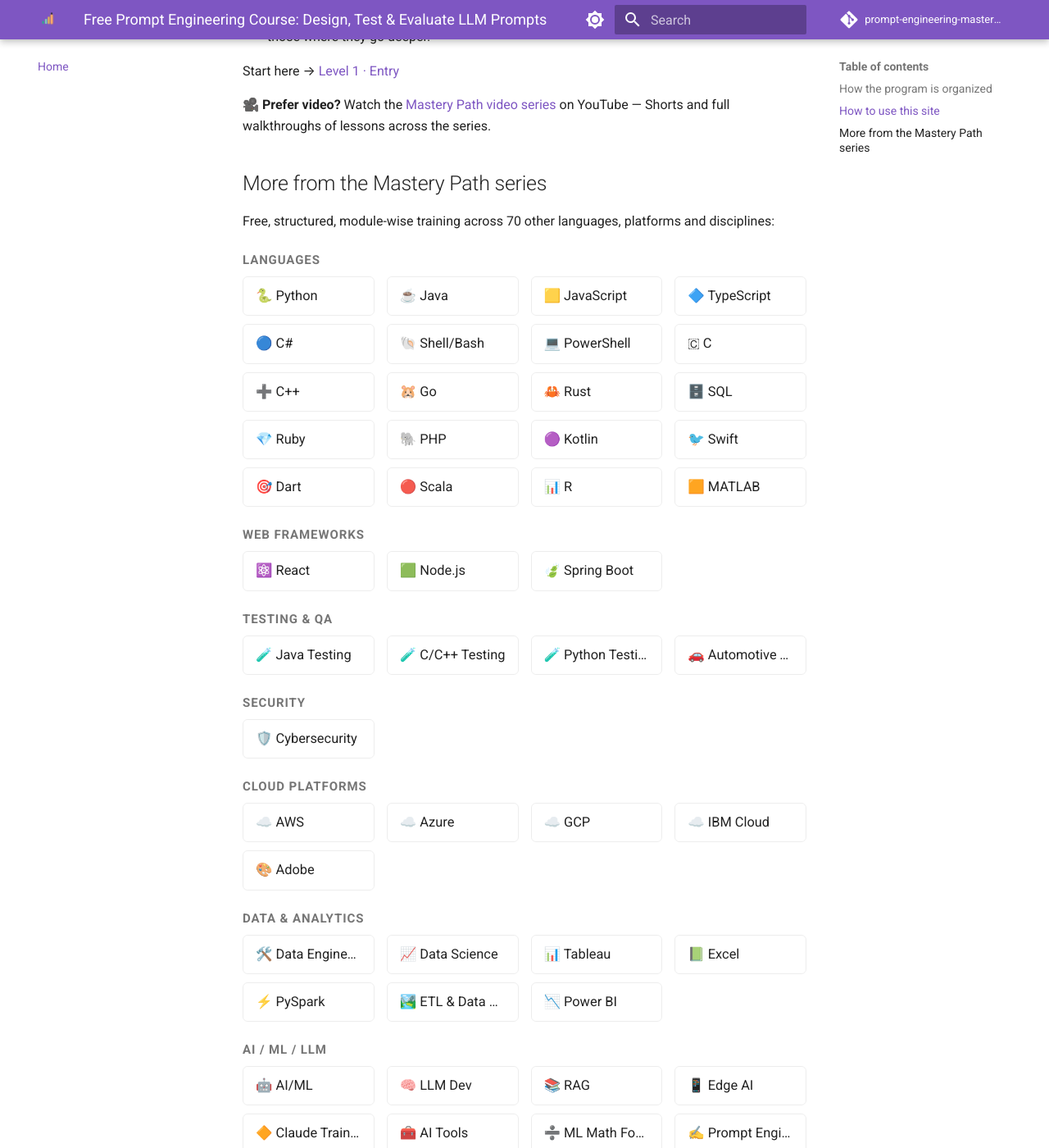
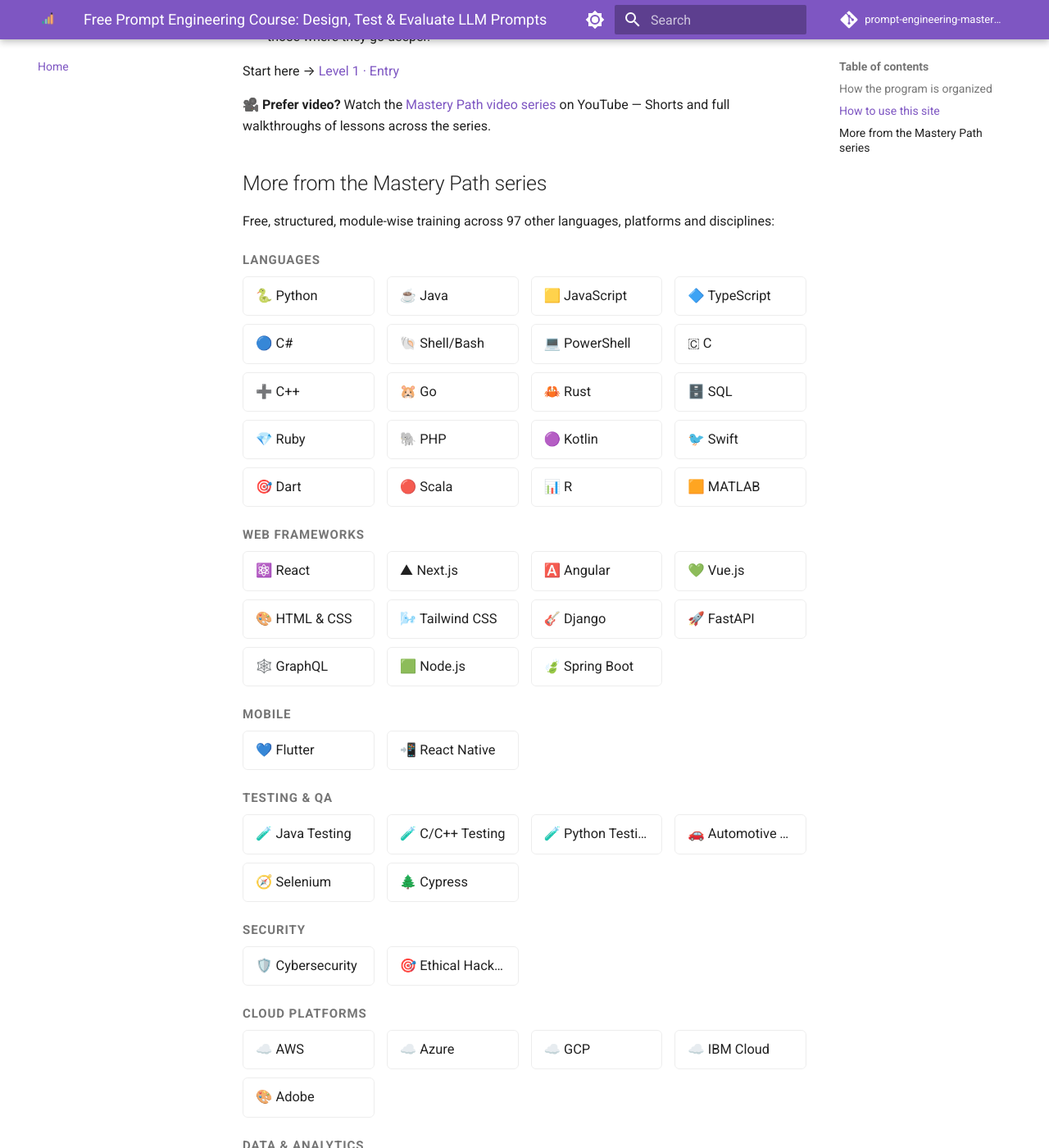
Before and after one commit to SIGILIPELLI/prompt-engineering-mastery-path, an MkDocs documentation site: the page built from docs/index.md, in a window 1280 px wide and 1400 px high, scrolled down 2323 px. Shown: the whole window at 82% size. Built offline with MkDocs 1.6.1 and Material for MkDocs 9.7.7, drawn with Linux system fonts in a browser that asks for light colours; comment, search, counter and statistics services are not loaded; some of the changed text lies outside the part shown.

Commit message:
Refresh cross-site course links to current 98-course catalog
Regenerate the "More from the Mastery Path series" grid and the
404-page course count from the hub's current site list — this page
had drifted out of sync as new courses were added to the network.

Co-Authored-By: Claude Sonnet 5 <noreply@anthropic.com>
Claude-Session: https://claude.ai/code/session_01Hje8nqbBP9V9WQ3JEcJc69

```diff
--- a/docs/index.md
+++ b/docs/index.md
@@ -106,7 +106,7 @@ Start here → [Level 1 · Entry](level-1/index.md)
 
 ## More from the Mastery Path series
 
-Free, structured, module-wise training across 70 other languages, platforms and disciplines:
+Free, structured, module-wise training across 97 other languages, platforms and disciplines:
 
 <div class="mastery-grid-wrap">
 <p class="mastery-grid-category">Languages</p>
@@ -135,8 +135,21 @@ Free, structured, module-wise training across 70 other languages, platforms and
 <p class="mastery-grid-category">Web Frameworks</p>
 <div class="mastery-grid">
   <a href="https://sigilipelli.github.io/react-mastery-path/">⚛️ React</a>
+  <a href="https://sigilipelli.github.io/nextjs-mastery-path/">▲ Next.js</a>
+  <a href="https://sigilipelli.github.io/angular-mastery-path/">🅰️ Angular</a>
+  <a href="https://sigilipelli.github.io/vue-mastery-path/">💚 Vue.js</a>
+  <a href="https://sigilipelli.github.io/html-css-mastery-path/">🎨 HTML & CSS</a>
+  <a href="https://sigilipelli.github.io/tailwind-mastery-path/">🌬️ Tailwind CSS</a>
+  <a href="https://sigilipelli.github.io/django-mastery-path/">🎸 Django</a>
+  <a href="https://sigilipelli.github.io/fastapi-mastery-path/">🚀 FastAPI</a>
+  <a href="https://sigilipelli.github.io/graphql-mastery-path/">🕸️ GraphQL</a>
   <a href="https://sigilipelli.github.io/nodejs-mastery-path/">🟩 Node.js</a>
   <a href="https://sigilipelli.github.io/spring-boot-mastery-path/">🍃 Spring Boot</a>
+</div>
+<p class="mastery-grid-category">Mobile</p>
+<div class="mastery-grid">
+  <a href="https://sigilipelli.github.io/flutter-mastery-path/">💙 Flutter</a>
+  <a href="https://sigilipelli.github.io/react-native-mastery-path/">📲 React Native</a>
 </div>
 <p class="mastery-grid-category">Testing & QA</p>
 <div class="mastery-grid">
@@ -144,10 +157,13 @@ Free, structured, module-wise training across 70 other languages, platforms and
   <a href="https://sigilipelli.github.io/cpp-testing-mastery-path/">🧪 C/C++ Testing</a>
   <a href="https://sigilipelli.github.io/python-testing-mastery-path/">🧪 Python Testing</a>
   <a href="https://sigilipelli.github.io/automotive-testing-mastery-path/">🚗 Automotive Testing</a>
+  <a href="https://sigilipelli.github.io/selenium-mastery-path/">🧭 Selenium</a>
+  <a href="https://sigilipelli.github.io/cypress-mastery-path/">🌲 Cypress</a>
 </div>
 <p class="mastery-grid-category">Security</p>
 <div class="mastery-grid">
   <a href="https://sigilipelli.github.io/cybersecurity-mastery-path/">🛡️ Cybersecurity</a>
+  <a href="https://sigilipelli.github.io/ethical-hacking-mastery-path/">🎯 Ethical Hacking</a>
 </div>
 <p class="mastery-grid-category">Cloud Platforms</p>
 <div class="mastery-grid">
@@ -167,6 +183,14 @@ Free, structured, module-wise training across 70 other languages, platforms and
   <a href="https://sigilipelli.github.io/etl-datalake-mastery-path/">🏞️ ETL & Data Lake</a>
   <a href="https://sigilipelli.github.io/power-bi-mastery-path/">📉 Power BI</a>
 </div>
+<p class="mastery-grid-category">Databases</p>
+<div class="mastery-grid">
+  <a href="https://sigilipelli.github.io/postgresql-mastery-path/">🐘 PostgreSQL</a>
+  <a href="https://sigilipelli.github.io/mongodb-mastery-path/">🍃 MongoDB</a>
+  <a href="https://sigilipelli.github.io/redis-mastery-path/">🟥 Redis</a>
+  <a href="https://sigilipelli.github.io/snowflake-mastery-path/">❄️ Snowflake</a>
+  <a href="https://sigilipelli.github.io/databricks-mastery-path/">🧱 Databricks</a>
+</div>
 <p class="mastery-grid-category">AI / ML / LLM</p>
 <div class="mastery-grid">
   <a href="https://sigilipelli.github.io/ai-ml-mastery-path/">🤖 AI/ML</a>
@@ -176,7 +200,9 @@ Free, structured, module-wise training across 70 other languages, platforms and
   <a href="https://sigilipelli.github.io/claude-training-mastery-path/">🔶 Claude Training</a>
   <a href="https://sigilipelli.github.io/ai-tools-mastery-path/">🧰 AI Tools</a>
   <a href="https://sigilipelli.github.io/ml-math-mastery-path/">➗ ML Math Foundations</a>
-  <a href="https://sigilipelli.github.io/prompt-engineering-mastery-path/">✍️ Prompt Engineering</a>
+  <a href="https://sigilipelli.github.io/ai-agents-mastery-path/">🕹️ AI Agents</a>
+  <a href="https://sigilipelli.github.io/mlops-mastery-path/">🔁 MLOps</a>
+  <a href="https://sigilipelli.github.io/computer-vision-mastery-path/">👁️ Computer Vision</a>
 </div>
 <p class="mastery-grid-category">Embedded Systems</p>
 <div class="mastery-grid">
--- a/docs/overrides/404.html
+++ b/docs/overrides/404.html
@@ -6,7 +6,7 @@
   <p>That link is broken, or the page moved. Try one of these instead:</p>
   <p class="mp-404-actions">
     <a href="{{ config.site_url }}" class="md-button md-button--primary">← Back to {{ config.site_name }}</a>
-    <a href="https://sigilipelli.github.io/" class="md-button">Search all 64 courses</a>
+    <a href="https://sigilipelli.github.io/" class="md-button">Search all 98 courses</a>
   </p>
 </div>
 <style>
```
Also changed, not shown: other parts of docs/index.md (+6 -0 lines).
